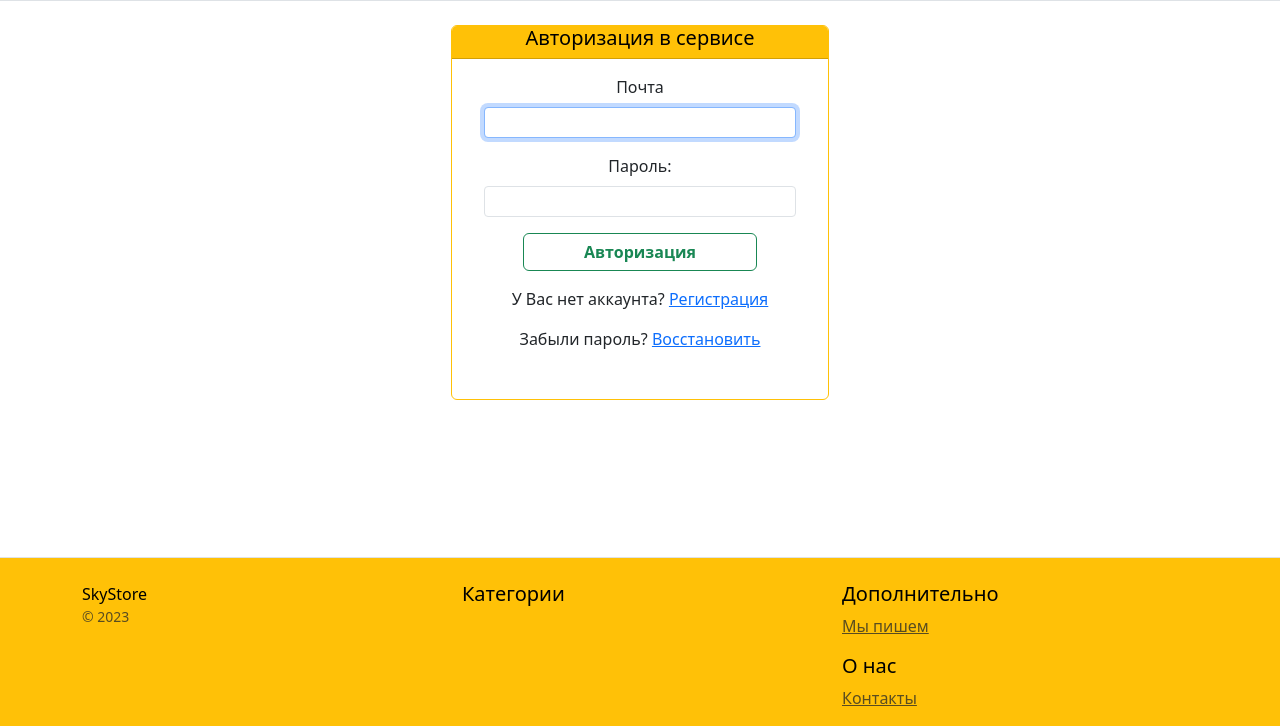
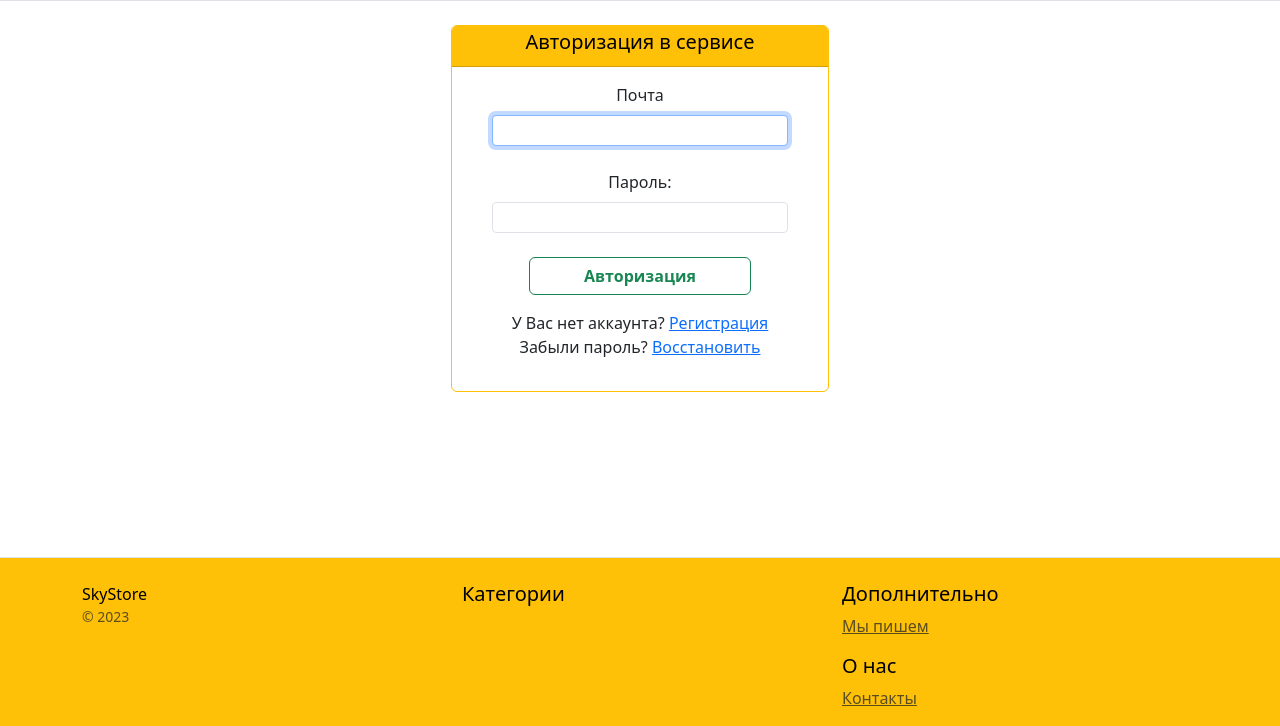
Before and after one commit to VDexpert/vdsolutions, a Django app: page /account/login/ in a window 1280 px wide. Shown: the part 74-800 px from the top of the page. Run offline with Django 4.2, Linux system fonts and the light colour scheme; data that the repository does not hold is empty; some libraries are stand-ins or nearby versions.

Commit message:
fixes HTML-coding

```diff
--- a/catalog/templates/catalog/contacts.html
+++ b/catalog/templates/catalog/contacts.html
@@ -50,7 +50,7 @@
         </div>
         <div class="col-lg-4 col-md-6 col-sm-12">
             <div class="card mb-4 box-shadow text-center border-warning mx-1">
-                <div class="card-header text-bg-warning py-0">
+                <div class="card-header text-bg-warning py-1">
                     <h5 class="my-0 font-weight-normal">Свяжитесь с нами</h5>
                 </div>
                 <div class="card-body mx-3">
--- a/catalog/templates/catalog/delete_post.html
+++ b/catalog/templates/catalog/delete_post.html
@@ -10,7 +10,7 @@
         <div class="col-lg-4 col-md-3 col-sm-12"></div>
             <div class="col-lg-4 col-md-6 col-sm-12">
                 <div class="card mb-4 box-shadow border-warning mx-3">
-                    <div class="card-header text-bg-warning py-0">
+                    <div class="card-header text-bg-warning py-1">
                     <h5>Удаление публикации</h5>
                 </div>
                     <div class="card-body">
--- a/catalog/templates/catalog/delete_product.html
+++ b/catalog/templates/catalog/delete_product.html
@@ -11,7 +11,7 @@
         <div class="col-lg-4 col-md-3 col-sm-12"></div>
             <div class="col-lg-4 col-md-6 col-sm-12">
             <div class="card mb-4 box-shadow border-warning mx-3">
-            <div class="card-header text-bg-warning py-0">
+            <div class="card-header text-bg-warning py-1">
                 <h5 class="my-0 font-weight-normal">Удаление продукта</h5>
             </div>
             <div class="card-body">
--- a/catalog/templates/catalog/form_blog.html
+++ b/catalog/templates/catalog/form_blog.html
@@ -12,8 +12,8 @@
         <div class="col-lg-3 col-md-2 col-sm-12"></div>
             <div class="col-lg-6 col-md-8 col-sm-12">
                 <div class="card mb-4 box-shadow border-warning">
-                    <div class="card-header text-bg-warning text-center">
-                        <h2>Редактирование раздела 'Блог'</h2>
+                    <div class="card-header text-bg-warning text-center py-1">
+                        <h5>Редактирование раздела 'Блог'</h5>
                     </div>
                     <div class="card-body">
                         <form method="post" enctype="multipart/form-data">
--- a/catalog/templates/catalog/form_category.html
+++ b/catalog/templates/catalog/form_category.html
@@ -12,11 +12,11 @@
         <div class="col-lg-3 col-md-2 col-sm-12"></div>
             <div class="col-lg-6 col-md-8 col-sm-12">
                 <div class="card mb-4 box-shadow border-warning">
-                    <div class="card-header text-bg-warning text-center">
+                    <div class="card-header text-bg-warning text-center py-1">
                         {% if object %}
-                        <h4>Редактирование категории "{{ object.category_name }}"</h4>
+                        <h5>Редактирование категории "{{ object.category_name }}"</h5>
                         {% else %}
-                        <h2>Создание категории</h2>
+                        <h5>Создание категории</h5>
                         {% endif %}
                 </div>
                     <div class="card-body">
--- a/catalog/templates/catalog/form_post.html
+++ b/catalog/templates/catalog/form_post.html
@@ -12,7 +12,7 @@
         <div class="col-lg-3 col-md-2 col-sm-12"></div>
             <div class="col-lg-6 col-md-8 col-sm-12">
                 <div class="card mb-4 box-shadow border-warning mx-3">
-                    <div class="card-header text-bg-warning py-0">
+                    <div class="card-header text-bg-warning py-1 text-center">
                         {% if object.get_absolute_url %}
                     <h5>Редактирование публикации</h5>
                             {% else %}
--- a/catalog/templates/catalog/post_detail.html
+++ b/catalog/templates/catalog/post_detail.html
@@ -79,7 +79,7 @@
                 {% if object.user.last_name and object.user.first_name and object.user.stack and object.user.phone and object.user.country %}
                     {% include 'catalog/includes/user_card_for_form_feedback.html' %}
                 {% endif %}
-                <div class="card-header text-bg-warning py-0">
+                <div class="card-header text-bg-warning py-1">
                     <h5 class="my-0 font-weight-normal">Задать вопрос автору</h5>
                 </div>
                 <div class="card-body mx-3">
--- a/catalog/templates/catalog/product_detail.html
+++ b/catalog/templates/catalog/product_detail.html
@@ -93,7 +93,7 @@
                     {% if object.user.last_name and object.user.first_name and object.user.stack and object.user.phone and object.user.country %}
                         {% include 'catalog/includes/user_card_for_form_feedback.html' %}
                     {% endif %}
-                    <div class="card-header text-bg-warning py-0">
+                    <div class="card-header text-bg-warning py-1">
                         <h5 class="my-0 font-weight-normal">Задайте вопрос разработчику</h5>
                     </div>
                     <div class="card-body mx-3">
--- a/users/templates/users/change_password.html
+++ b/users/templates/users/change_password.html
@@ -11,7 +11,7 @@
         <div class="col-lg-4 col-md-3 col-sm-12"></div>
             <div class="col-lg-4 col-md-6 col-sm-12">
                 <div class="card mb-4 box-shadow border-warning text-center mx-3">
-                    <div class="card-header text-bg-warning py-0">
+                    <div class="card-header text-bg-warning py-1">
                     <h5>Смена пароля</h5>
                 </div>
                     <div class="card-body mx-3">
--- a/users/templates/users/edit_profile.html
+++ b/users/templates/users/edit_profile.html
@@ -10,7 +10,7 @@
         <div class="col-lg-4 col-md-2 col-sm-12"></div>
             <div class="col-lg-4 col-md-8 col-sm-12">
                 <div class="card border-warning mb-4 box-shadow text-center border-warning">
-                    <div class="card-header text-bg-warning py-0">
+                    <div class="card-header text-bg-warning py-1">
                         <h5>Редактирование анкетных данных</h5>
                     </div>
                     <div class="card-body mb-3">
--- a/users/templates/users/login.html
+++ b/users/templates/users/login.html
@@ -8,32 +8,26 @@
     </head>
 
     <div class="row">
-        <div class="col-lg-4 col-md-12 col-sm-12"></div>
-            <div class="col-lg-4 col-md-8 col-sm-12">
+        <div class="col-lg-4 col-md-3 col-sm-12"></div>
+            <div class="col-lg-4 col-md-6 col-sm-12">
                 <div class="card border-warning mb-4 box-shadow text-center border-warning mx-3">
-                    <div class="card-header text-bg-warning py-0">
+                    <div class="card-header text-bg-warning py-1">
                         <h5>Авторизация в сервисе</h5>
                     </div>
-                    <div class="card-body mb-3 mx-3">
+                    <div class="card-body mx-3 px-4">
                         <form method="post">
                             {% csrf_token %}
-                            <div class="mb-3">
                                 <label class="form-label" for="id_username">{{ form.username.label }}</label>
-                                <input type="text" class="form-control form-control-sm" name="username" autofocus="" autocapitalize="none" autocomplete="email" maxlength="254" required="" id="id_username">
+                                <input type="text" class="form-control form-control-sm mb-4" name="username" autofocus="" autocapitalize="none" autocomplete="email" maxlength="254" required="" id="id_username">
                                 <div class="form-error text-danger">{{  form.username.errors }}</div>
-                            </div>
-                            <p class="text-center">
-                                <div class="mb-3">
-                                    <label class="form-label" for="id_password">Пароль: </label>
-                                    <input type="password" class="form-control form-control-sm" name="password" autocomplete="current-password" required="" id="id_password">
-                                   <div class="form-error text-danger">{{  form.password.errors }}</div>
-                                </div>
-                                <button class="btn btn-outline-success text-center {% if not request|is_mobile %}w-50{% else %}w-75{% endif %}" type="submit"><strong>Авторизация</strong></button>
-                            <div class="mb-3">  </div>
-                                <div class="mb-3">
-                                    <p>У Вас нет аккаунта?  <a class="link-primary" href="{% url 'users:register' %}">Регистрация</a></p>
-                                    <p>Забыли пароль?  <a class="link-primary" href="{% url 'users:reset_password' %}">Восстановить</a></p>
-                                </div>
+
+                                <label class="form-label" for="id_password">Пароль: </label>
+                                <input type="password" class="form-control form-control-sm mb-4" name="password" autocomplete="current-password" required="" id="id_password">
+                               <div class="form-error text-danger">{{  form.password.errors }}</div>
+
+                                <button class="btn btn-outline-success mb-3 text-center w-75" type="submit"><strong>Авторизация</strong></button>
+                                <p>У Вас нет аккаунта?  <a class="link-primary" href="{% url 'users:register' %}">Регистрация</a><br>
+                                Забыли пароль?  <a class="link-primary" href="{% url 'users:reset_password' %}">Восстановить</a></p>
                         </form>
                     </div>
                 </div>
--- a/users/templates/users/post_banned_form.html
+++ b/users/templates/users/post_banned_form.html
@@ -11,7 +11,7 @@
         <div class="col-lg-4 col-md-3 col-sm-12"></div>
             <div class="col-lg-4 col-md-6 col-sm-12">
                 <div class="card mb-4 box-shadow border-warning mx-3 text-center">
-                    <div class="card-header text-bg-warning py-0">
+                    <div class="card-header text-bg-warning py-1">
                     <h5>{% if object.banned == 'одобрено модератором' %}Бан статьи
                         {% else %} Разбан статьи {% endif %}</h5>
                 </div>
--- a/users/templates/users/product_banned_form.html
+++ b/users/templates/users/product_banned_form.html
@@ -11,7 +11,7 @@
         <div class="col-lg-4 col-md-3 col-sm-12"></div>
             <div class="col-lg-4 col-md-6 col-sm-12">
                 <div class="card mb-4 box-shadow border-warning mx-3">
-                    <div class="card-header text-bg-warning py-0">
+                    <div class="card-header text-bg-warning py-1">
                     <h5>{% if object.banned == 'одобрено модератором' %}Бан продукта
                         {% else %} Разбан продукта {% endif %}</h5>
                 </div>
--- a/users/templates/users/reset_password_form.html
+++ b/users/templates/users/reset_password_form.html
@@ -11,7 +11,7 @@
     <div class="row text-center">
         <div class="col-lg-4 col-md-3 col-sm-12"></div>
             <div class="col-lg-4 col-md-6 col-sm-12">
-                <div class="card mb-4 box-shadow border-warning mx-3 py-0">
+                <div class="card mb-4 box-shadow border-warning mx-3 py-1">
                     <div class="card-header text-bg-warning">
                     <h5>Восстановление пароля</h5>
                 </div>
--- a/users/templates/users/update_range_product.html
+++ b/users/templates/users/update_range_product.html
@@ -13,8 +13,8 @@
         <div class="col-lg-4 col-md-3 col-sm-12"></div>
             <div class="col-lg-4 col-md-6 col-sm-12">
                 <div class="card mb-4 box-shadow border-warning text-center mx-3">
-                    <div class="card-header text-bg-warning text-center py-0">
-                        <h5 class="my-0 font-weight-normal">Обновление PushTop рейтинга продукта</h5>
+                    <div class="card-header text-bg-warning text-center py-1">
+                        <h5 class="my-0 font-weight-normal">Обновление рейтинга продукта</h5>
                     </div>
                     <div class="card-body">
                         <form method="post" enctype="multipart/form-data">
```
Also changed, not shown: catalog/templates/catalog/form_product_with_versions.html (+7 -2 lines), users/templates/users/registration.html (+12 -17 lines).
